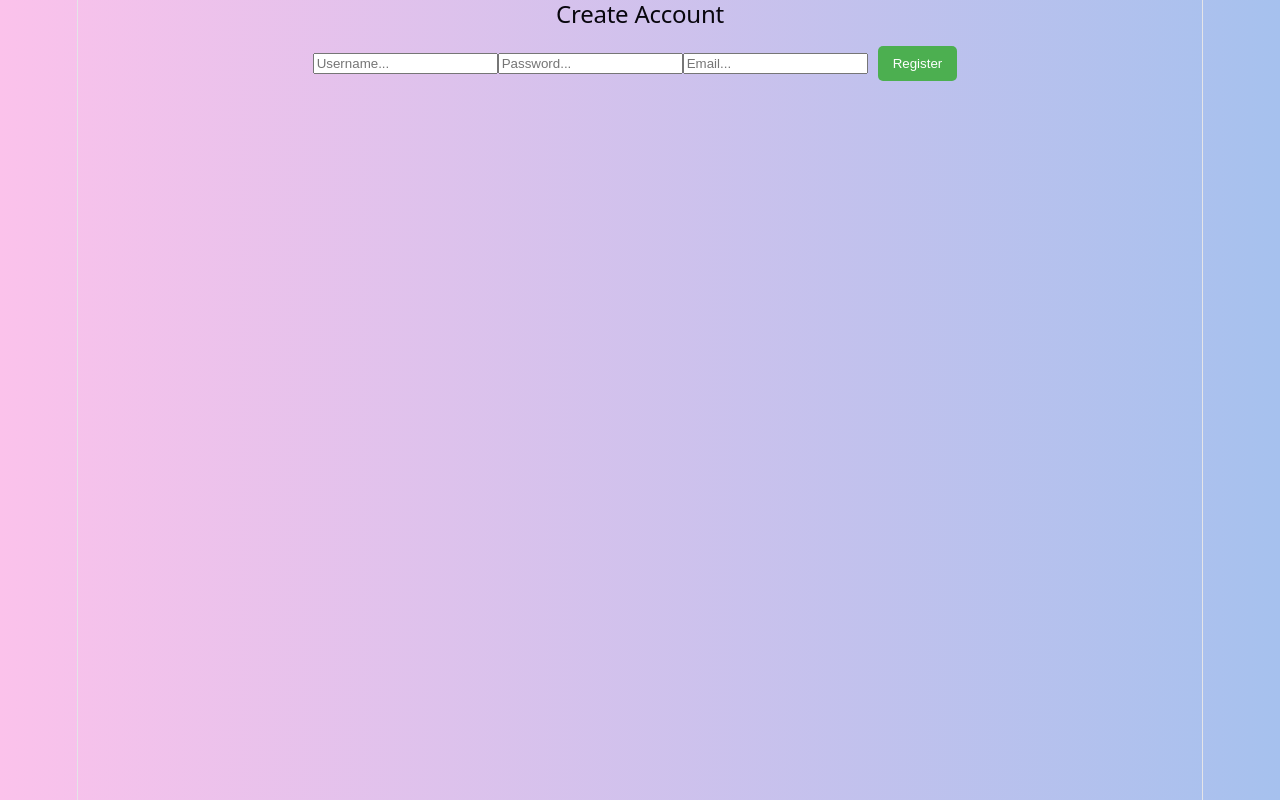
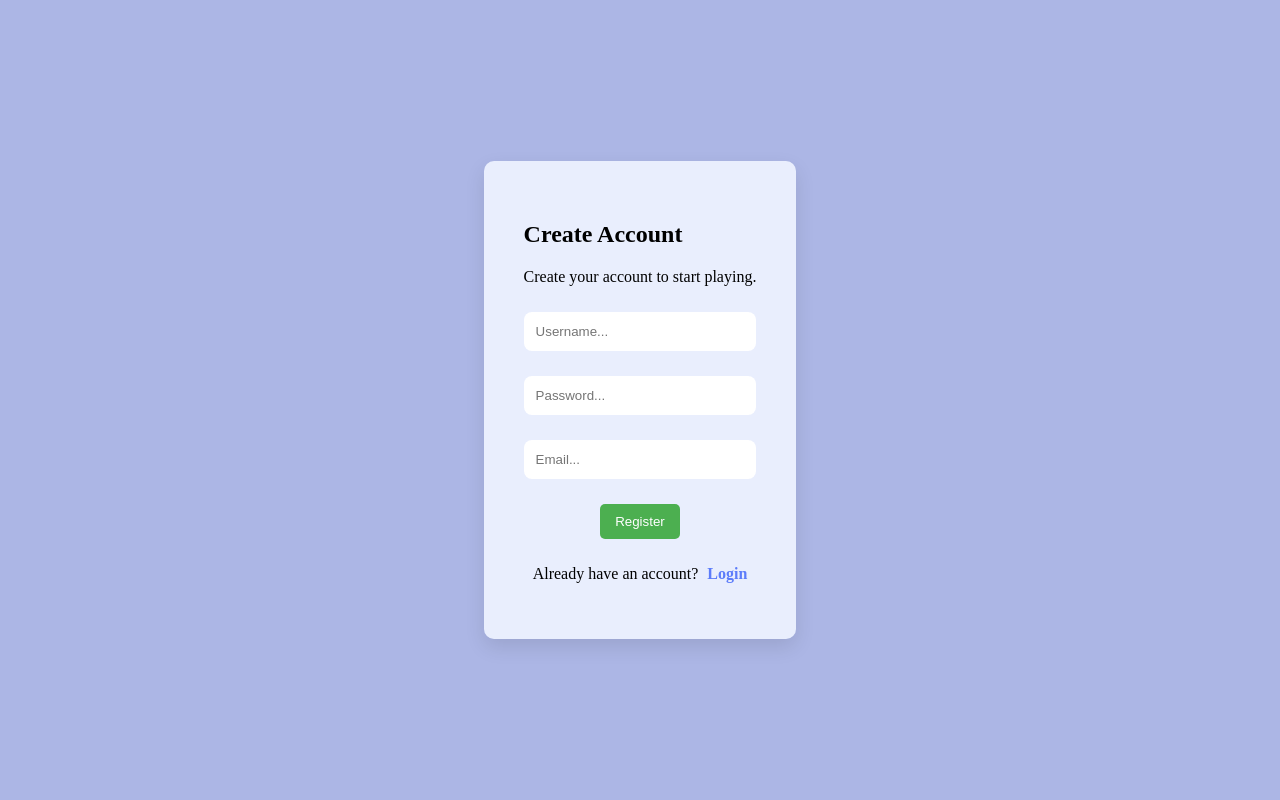
Before and after one commit to akhiravictoriasalahid-web/api-mini-game, a React (Vite) app: page /register in a window 1280 px wide. Built offline with nearby package versions, Linux system fonts and the light colour scheme.

Commit message:
Improve login and register UI design

```diff
--- a/src/Components/Game.css
+++ b/src/Components/Game.css
@@ -4,7 +4,8 @@
     padding: 20px;
     border: 1px solid #ddd;
     border-radius: 10px;
-    width: 400px;
+    width: 500px;
+    height: 400px;
     margin-left: auto;
     margin-right: auto;
     background-color: #f9f9f9;
--- a/src/Pages/Login-reg.css
+++ b/src/Pages/Login-reg.css
@@ -0,0 +1,39 @@
+.card {
+    position: relative;
+    width: 100%;
+    max-width: 500px;
+    padding: 40px;
+    border-radius: 10px;
+    background: rgba(240, 244, 255, 0.9);
+    backdrop-filter: blur(5px);
+    box-shadow: 0 8px 20px rgba(0,0,0,0.1);
+}
+
+.form {
+    width: 100%;
+    display: flex;
+    flex-direction: column;
+    align-items: center;
+
+}
+
+.form input {
+    width: 100%;
+    padding: 12px;
+    margin-top: 10px;
+    margin-bottom: 15px;
+    border: none;
+    border-radius: 8px;
+
+}
+
+.signup-text span {
+    color: #5c7cfa;
+    font-weight: 600;
+    cursor: pointer;
+    margin-left: 5px;
+}
+
+.signup-text span:hover {
+    text-decoration: underline;
+}
--- a/src/Pages/Register.jsx
+++ b/src/Pages/Register.jsx
@@ -24,6 +24,9 @@ function Register() {
     return (
         <div className="card">
             <h2>Create Account</h2>
+            <p>
+                Create your account to start playing.
+            </p>
 
             <div className="form">
 
@@ -51,6 +54,13 @@ function Register() {
                 <button onClick={handleRegister}>
                     Register
                 </button>
+
+                <p className="signup-text">
+                    Already have an account? {""}
+                    <span onClick={() => navigate("/")}>
+                        Login
+                    </span>
+                </p>
             </div>
         </div>
     );
--- a/src/index.css
+++ b/src/index.css
@@ -1,112 +1,12 @@
-:root {
-  --text: #6b6375;
-  --text-h: #08060d;
-  --bg: #fff;
-  --border: #e5e4e7;
-  --code-bg: #f4f3ec;
-  --accent: #aa3bff;
-  --accent-bg: rgba(170, 59, 255, 0.1);
-  --accent-border: rgba(170, 59, 255, 0.5);
-  --social-bg: rgba(244, 243, 236, 0.5);
-  --shadow:
-    rgba(0, 0, 0, 0.1) 0 10px 15px -3px, rgba(0, 0, 0, 0.05) 0 4px 6px -2px;
-
-  --sans: system-ui, 'Segoe UI', Roboto, sans-serif;
-  --heading: system-ui, 'Segoe UI', Roboto, sans-serif;
-  --mono: ui-monospace, Consolas, monospace;
-
-  font: 18px/145% var(--sans);
-  letter-spacing: 0.18px;
-  color-scheme: light dark;
-  color: var(--text);
-  background: var(--bg);
-  font-synthesis: none;
-  text-rendering: optimizeLegibility;
-  -webkit-font-smoothing: antialiased;
-  -moz-osx-font-smoothing: grayscale;
-
-  @media (max-width: 1024px) {
-    font-size: 16px;
-  }
-}
-
-@media (prefers-color-scheme: dark) {
-  :root {
-    --text: #9ca3af;
-    --text-h: #f3f4f6;
-    --bg: #16171d;
-    --border: #2e303a;
-    --code-bg: #1f2028;
-    --accent: #c084fc;
-    --accent-bg: rgba(192, 132, 252, 0.15);
-    --accent-border: rgba(192, 132, 252, 0.5);
-    --social-bg: rgba(47, 48, 58, 0.5);
-    --shadow:
-      rgba(0, 0, 0, 0.4) 0 10px 15px -3px, rgba(0, 0, 0, 0.25) 0 4px 6px -2px;
-  }
-
-  #social .button-icon {
-    filter: invert(1) brightness(2);
-  }
+*, *::before, *::after {
+  box-sizing: border-box;
 }
 
 body {
   margin: 0;
-  background: linear-gradient(to right, #fbc2eb, #a6c1ee);
+  min-height: 100vh;
+  display: flex;
+  justify-content: center;
+  align-items: center;
+  background: linear-gradient(to right, #acb6e5, #acb6e5);
 }
-
-#root {
-  width: 1126px;
-  max-width: 100%;
-  margin: 0 auto;
-  text-align: center;
-  border-inline: 1px solid var(--border);
-  min-height: 100svh;
-  display: flex;
-  flex-direction: column;
-  box-sizing: border-box;
-}
-
-h1,
-h2 {
-  font-family: var(--heading);
-  font-weight: 500;
-  color: var(--text-h);
-}
-
-h1 {
-  font-size: 56px;
-  letter-spacing: -1.68px;
-  margin: 32px 0;
-  @media (max-width: 1024px) {
-    font-size: 36px;
-    margin: 20px 0;
-  }
-}
-h2 {
-  font-size: 24px;
-  line-height: 118%;
-  letter-spacing: -0.24px;
-  margin: 0 0 8px;
-  @media (max-width: 1024px) {
-    font-size: 20px;
-  }
-}
-p {
-  margin: 0;
-}
-
-code,
-.counter {
-  font-family: var(--mono);
-  display: inline-flex;
-  border-radius: 4px;
-  color: var(--text-h);
-}
-
-code {
-  font-size: 15px;
-  line-height: 135%;
-  padding: 4px 8px;
-  background: var(--code-bg);
-}
```
